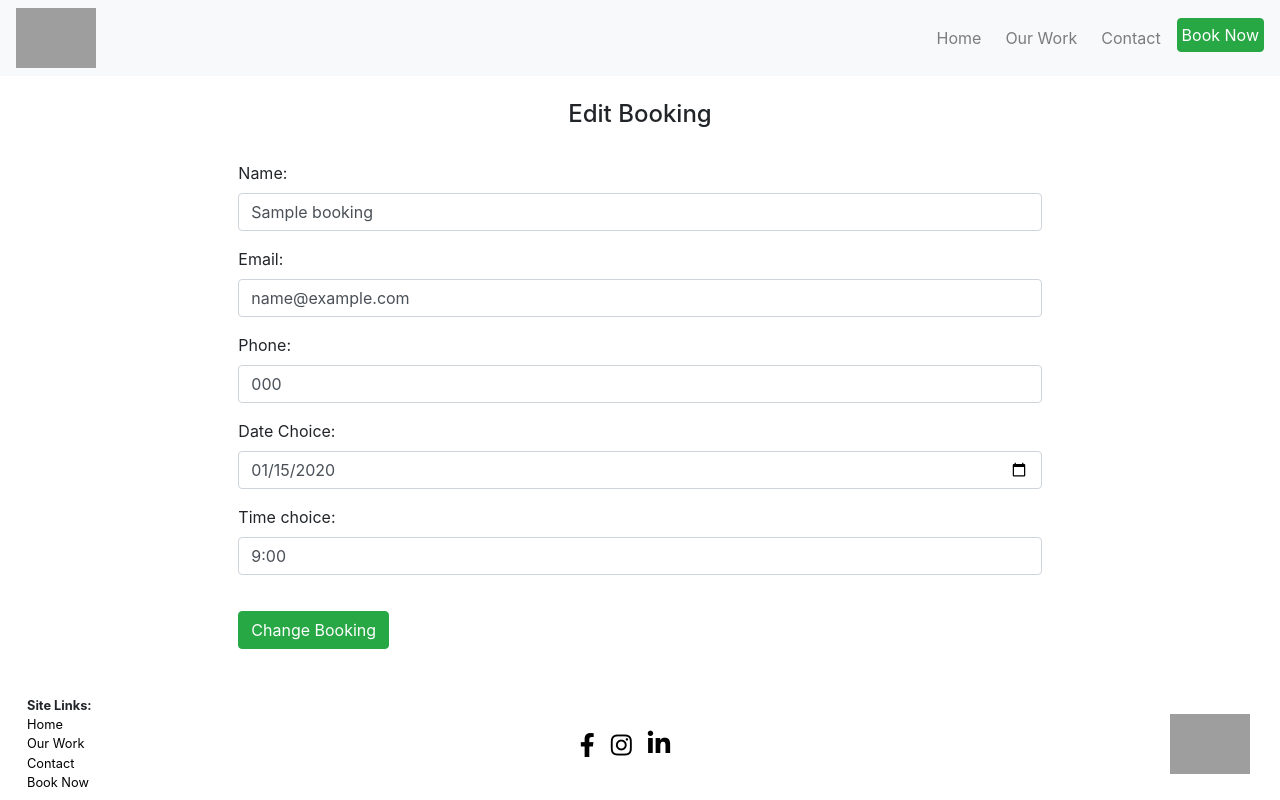
After one commit to Code-Institute-Submissions/JamieT966-project-portfolio-4_SepResub, a Django app: page /booking/edit-booking/1 in a window 1280 px wide. The commit adds this page. Run offline with Django 3.2, Linux system fonts and the light colour scheme; tables that the repository leaves empty hold one stand-in row (values such as "Sample post"); grey boxes are pictures that could not be loaded.

Commit message:
Added ability to edit booking. Then redirect you to the homepage where an alert message is sent to user confirming update

```diff
--- a/booking/models.py
+++ b/booking/models.py
@@ -3,6 +3,7 @@ from django.db import models
 from datetime import datetime, date, time
 from phonenumber_field.modelfields import PhoneNumberField
 from django.core.validators import MinValueValidator, ValidationError
+from django.urls import reverse
 
 
 TIME_CHOICES = (
--- a/booking/urls.py
+++ b/booking/urls.py
@@ -5,4 +5,5 @@ urlpatterns = [
     path('', views.BookingPageView, name='booking_home'),
     path('booking_form/', views.BookingForm, name='booking'),
     path('my-booking/', views.MyBooking, name='my_booking'),
+    path('edit-booking/<item_id>', views.EditBooking, name='edit_booking'),
 ]
--- a/booking/views.py
+++ b/booking/views.py
@@ -1,4 +1,4 @@
-from django.shortcuts import render
+from django.shortcuts import render, reverse, redirect, get_object_or_404
 from django.http import HttpResponse
 from .models import Booking
 from .forms import DisplayBookingForm
@@ -35,3 +35,16 @@ def MyBooking(request):
         # CURRENTLY BOOK_REF LINKED TO INPUT NOT BUTTON, HAVE TO FIND WAY TO GET THIS TO WORK BELOW
         # messages.error(request, 'This is not a recognised booking reference, please try again.')
         return render(request, 'my_booking.html')
+
+
+def EditBooking(request, item_id):
+    item = get_object_or_404(Booking, id=item_id)
+    if request.method == 'POST':
+        form = DisplayBookingForm(request.POST, instance=item)
+        if form.is_valid():
+            form.save()
+            messages.success(request, 'Your booking has been changed successfully.')
+            return render(request,'index.html')
+    form = DisplayBookingForm(instance = item)
+    context = {'form': form}
+    return render(request,'edit_booking.html', context)
--- /dev/null
+++ b/templates/edit_booking.html
@@ -0,0 +1,21 @@
+{% extends "base.html" %}
+{% load static %}
+{% block content %}
+<div class="container">
+    <div class="col-12 text-center pt-4">
+        <h4>Edit Booking</h4>
+    </div>
+</div>
+
+<div class="container-fluid d-flex justify-content-center booking_form">
+    <div class="col-8 text-start pt-4 form-group ">
+        <form method="POST">
+            {% csrf_token %}
+            {{ form.as_p }}
+            <button class="btn btn-success book-btn">Change Booking</button>
+        </form>
+    </div>
+</div>
+
+
+{% endblock %}
--- a/templates/index.html
+++ b/templates/index.html
@@ -1,6 +1,8 @@
 {% extends "base.html" %}
 {% load static %}
 {% block content %}
+
+{% include 'messages.html' %}
 
 <!-- Intro/ Hero section -->
 <div class="jumbotron-fluid hero-image">
--- a/templates/my_booking.html
+++ b/templates/my_booking.html
@@ -30,9 +30,9 @@
         </div>
 
         <div class="btn-group" role="group" aria-label="Edit and delete buttons for bookings">
-            <button type="button" class="btn btn-success">Edit</button>
+            <a class="text-decoration-none" href="{% url 'edit_booking' reference_match.id %}"><button type="button" class="btn btn-success">Edit</button></a>
             <div class="p-2"></div>
-            <button type="button" class="btn btn-danger pl-2">Delete</button>
+            <a class="text-decoration-none" href="{% url 'my_booking' %}"><button type="button" class="btn btn-danger">Delete</button></a>
         </div>
     </div>
 </div>
```
